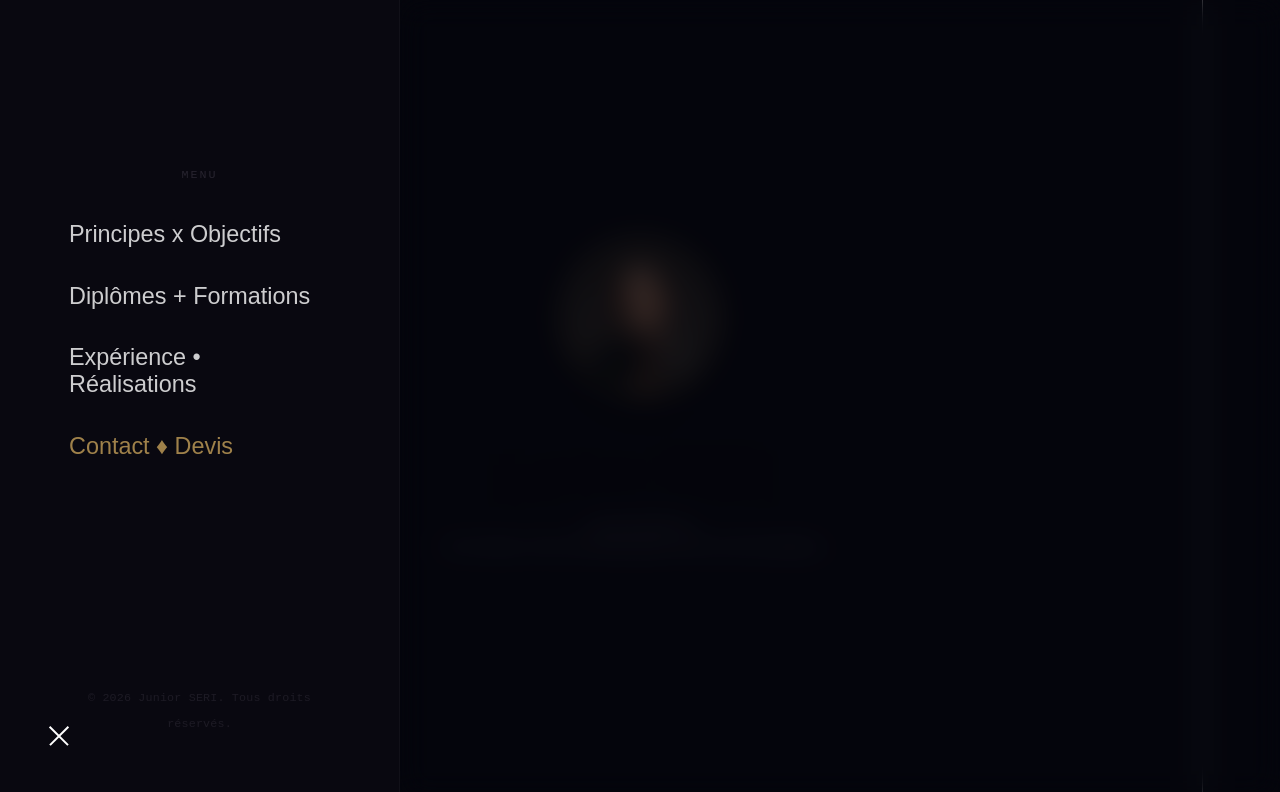
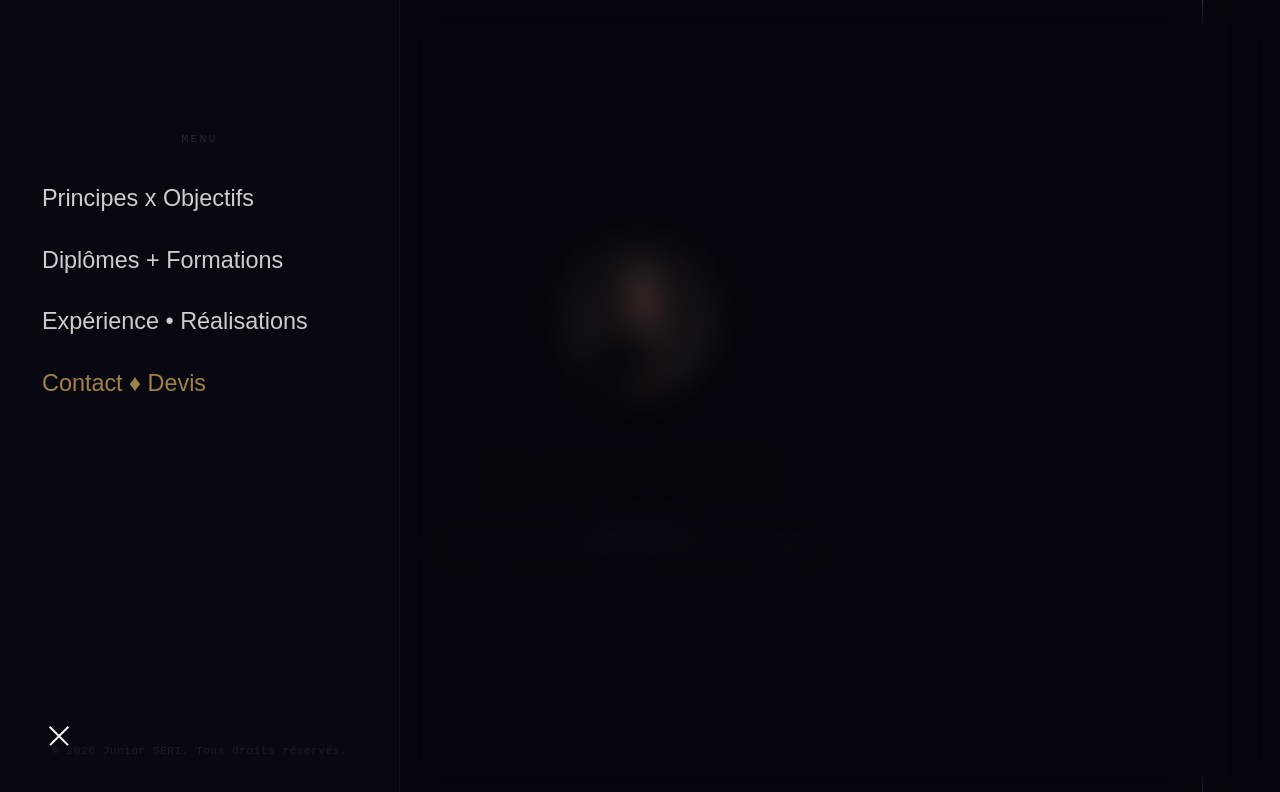
Before and after one commit to drikrianjunior-debug/Jr.-SERI-portfolio, a React (Vite) app: page / in a window 1280 px wide. Both pictures are taken after a click on the button 59 px from the left and 735 px from the top of the page. Shown: the top 792 px of the page. Built offline with nearby package versions, Linux system fonts and the light colour scheme; no server answers.

Commit message:
Ajout et mise à jour de page

```diff
--- a/src/components/Sidebar.jsx
+++ b/src/components/Sidebar.jsx
@@ -68,13 +68,21 @@ export default function Sidebar({ isOpen, setIsOpen }) {
   transition={{ type: 'spring', damping: 28, stiffness: 220 }}
   style={{
     position: 'fixed',
-                top: 0, left: 0, width: '400px', maxWidth: '85vw', height: '100vh',
+    top: 0,
+    left: 0,
+    // Changement ici : on occupe 100% sur mobile, 400px sur desktop
+    width: '100%',
+    maxWidth: '400px',
+    height: '100vh',
     backgroundColor: '#090810',
     borderRight: '1px solid rgba(255, 255, 255, 0.03)',
-                padding: '9rem 3.5rem 3.5rem 3.5rem',
+    // Ajustement dynamique du padding pour mobile
+    padding: '7rem 2rem 2rem 2rem',
     display: 'flex',
     flexDirection: 'column',
-                zIndex: 450, pointerEvents: 'auto', boxSizing: 'border-box'
+    zIndex: 450,
+    pointerEvents: 'auto',
+    boxSizing: 'border-box'
   }}
 >
               <div style={{ display: 'flex', flexDirection: 'column', gap: '1.8rem' }}>
```
Lines whose indentation alone changed are shown as unchanged.
